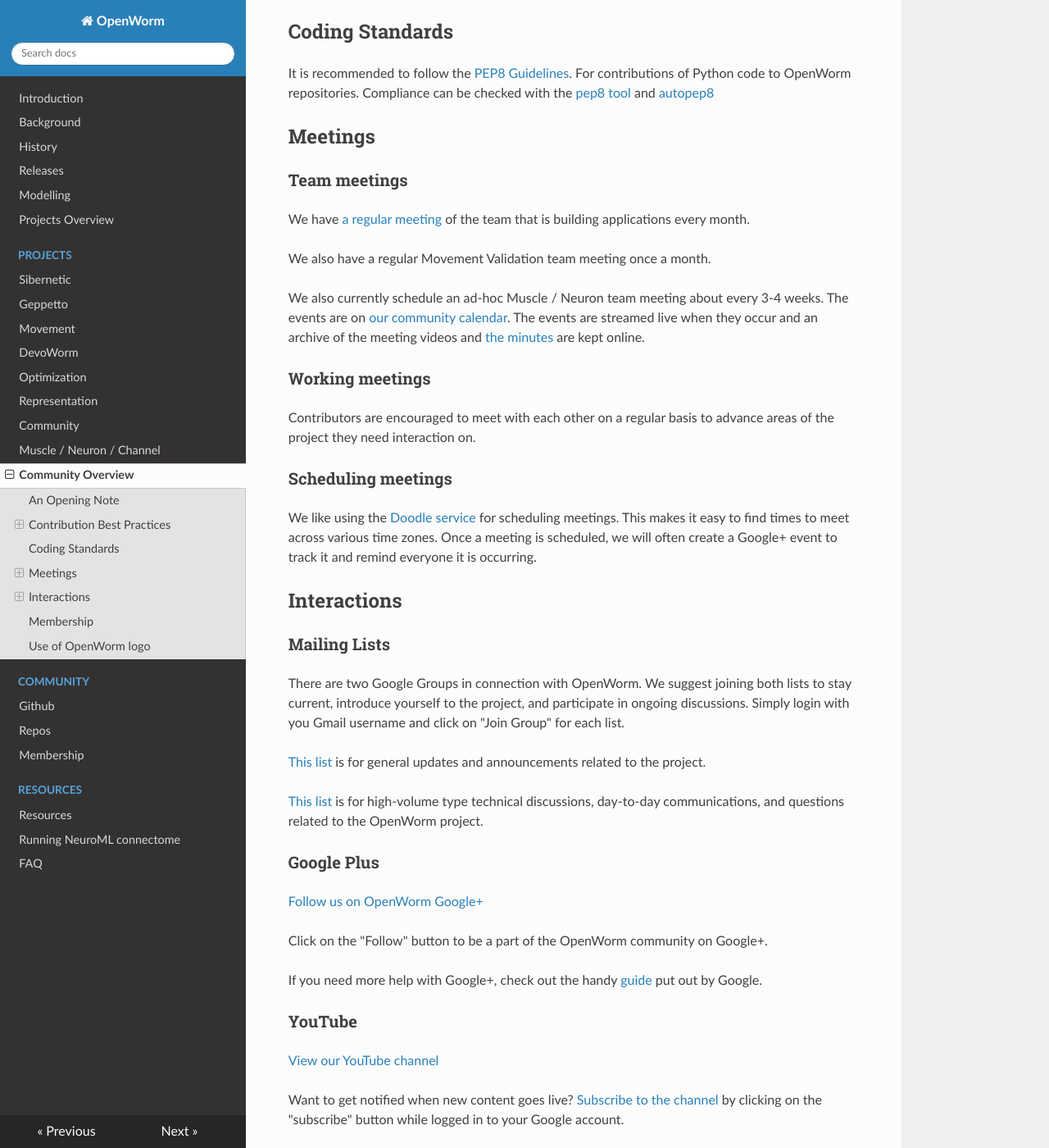
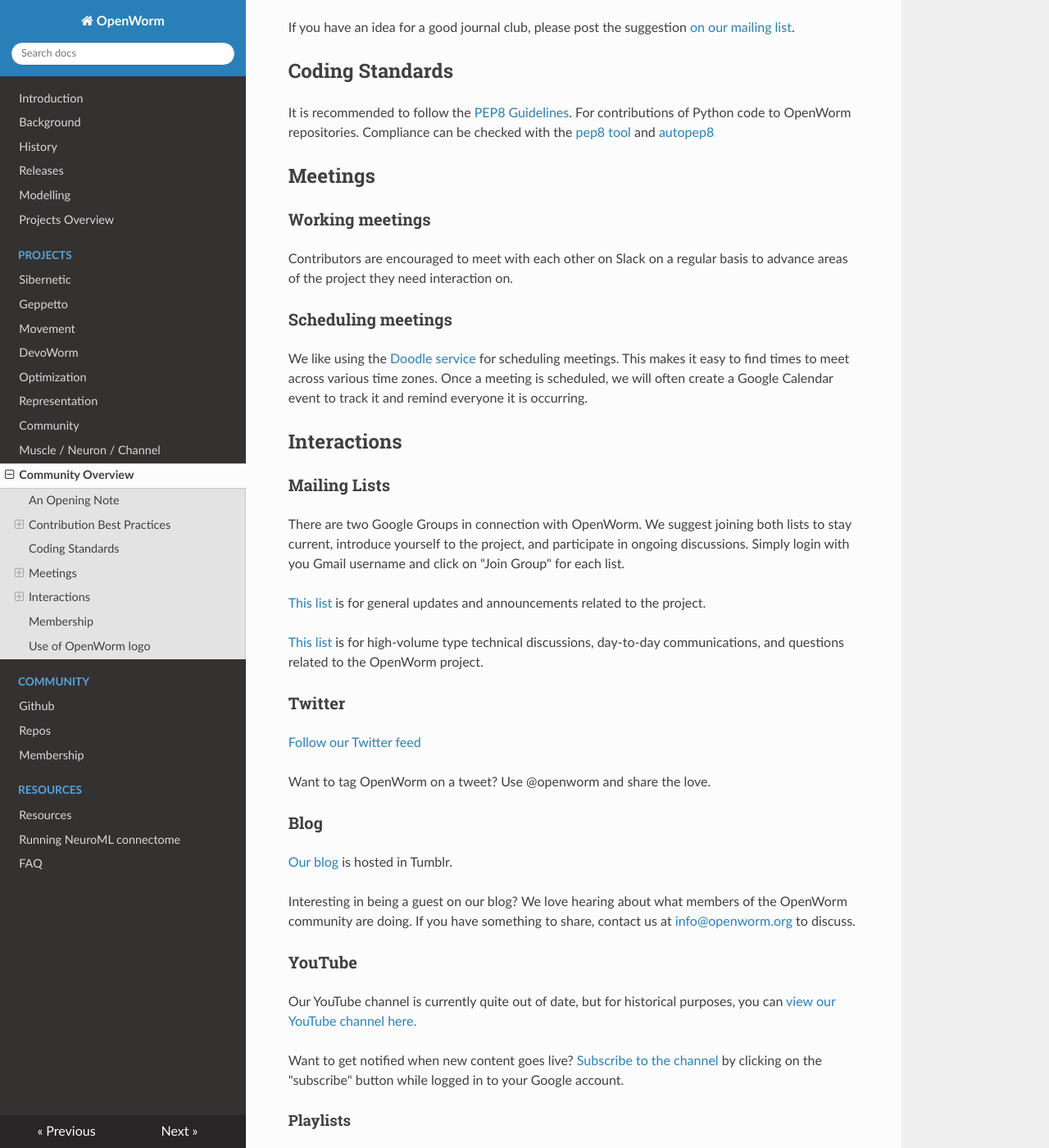
Before and after one commit to openworm/openworm_docs, an MkDocs documentation site: the page built from docs/community.md, in a window 1280 px wide and 1400 px high, scrolled down 4157 px. Shown: the whole window at 82% size. Built offline with MkDocs 1.6.1, drawn with Linux system fonts in a browser that asks for light colours; nearby versions of some CDN libraries; some of the changed text lies outside the part shown.

Commit message:
additional community updates

```diff
--- a/docs/community.md
+++ b/docs/community.md
@@ -6,8 +6,7 @@ This page contains information intended to help individuals understand what step
 An Opening Note
 ---------------
 
-Feeling lost? Not uncommon in open source projects. In fact, there are [whole papers](http://www.igor.pro.br/publica/papers/OSS2014.pdf) describing the kinds of problems you may be having and some proposed solutions. Help us make helping you easier by reaching out to us to ask for help [on the mailing list](https://groups.google.com/forum/?fromgroups#!forum/openworm-discuss).  See below for
-additional information on our repo specific chatrooms.
+Feeling lost? Not uncommon in open source projects. In fact, there are [whole papers](http://www.igor.pro.br/publica/papers/OSS2014.pdf) describing the kinds of problems you may be having and some proposed solutions. Help us make helping you easier by reaching out to us to ask for help [on the mailing list](https://groups.google.com/forum/?fromgroups#!forum/openworm-discuss).  See below for additional information on our repo specific chatrooms.
 
 Contribution Best Practices
 ---------------------------
@@ -82,7 +81,7 @@ An example of an effective proposal is [available online](https://docs.google.co
 
 ### Contributing to the OpenWorm documentation
 
-The [OpenWorm documentation](http://docs.openworm.org) is a searchable repository of knowledge we have assembled to help new users get oriented to the different areas of the project. When new contributions are made, it is important that they are incorporated into the appropriate part of the documentation.
+The [OpenWorm documentation](http://docs.openworm.org) is a searchable repository of knowledge we have assembled to help new users get oriented to the different areas of the project. When new contributions are made, it is important that they are incorporated into the appropriate part of the documentation.  The GitHub repo for the OpenWorm documentation [is here](http://github.com/openworm/openworm_docs).  An issues list for changes that we are working on to improve the documentation [is here](https://github.com/openworm/openworm_docs/issues).
 
 When they are ready to consume by the general public, simulation engines, visualization environments, and data sets should be added to [the resources page](/Resources/).
 
@@ -94,7 +93,7 @@ The documentation is published on the [ReadTheDocs service](https://readthedocs.
 
 The markdown documentation is rendered using the Python module [MkDocs](https://www.mkdocs.org), making theming and structuring much easier. The outline of the Table of Contents tree is structured in `mkdocs.yml`.
 
-Changes that appear in GitHub will automatically trigger a hook that will cause the documentation on ReadTheDocs to become rebuilt and pushed onto the site. There are different versions of the documentation that are explained below.
+After issuing a pull request and merging to master, changes that appear in GitHub will automatically trigger a hook that will cause the documentation on ReadTheDocs to become rebuilt and pushed onto the site. There are different versions of the documentation that are explained below.
 
 #### OpenWorm Documentation Versions
 
@@ -130,21 +129,13 @@ It is recommended to follow the [PEP8 Guidelines](http://legacy.python.org/dev/p
 Meetings
 --------
 
-### Team meetings
-
-We have [a regular meeting](https://www.youtube.com/watch?v=-IyHokN8FkA&list=PL8ACJC0fGE7C7zlCBqkx1LMN1DHGKVp22) of the team that is building applications every month.
-
-We also have a regular Movement Validation team meeting once a month.
-
-We also currently schedule an ad-hoc Muscle / Neuron team meeting about every 3-4 weeks. The events are on [our community calendar](https://www.google.com/calendar/embed?src=bqvlrm642m3irjehbethokkcdg%40group.calendar.google.com). The events are streamed live when they occur and an archive of the meeting videos and [the minutes](https://drive.google.com/#folders/0B8QUskXehbJtNWM2MjUyM2EtOTMxMC00MWY3LWEyNWMtNDUwMjRiNjM0Mjcx) are kept online.
-
 ### Working meetings
 
-Contributors are encouraged to meet with each other on a regular basis to advance areas of the project they need interaction on.
+Contributors are encouraged to meet with each other on Slack on a regular basis to advance areas of the project they need interaction on.
 
 ### Scheduling meetings
 
-We like using the [Doodle service](http://doodle.com) for scheduling meetings. This makes it easy to find times to meet across various time zones. Once a meeting is scheduled, we will often create a Google+ event to track it and remind everyone it is occurring.
+We like using the [Doodle service](http://doodle.com) for scheduling meetings. This makes it easy to find times to meet across various time zones. Once a meeting is scheduled, we will often create a Google Calendar event to track it and remind everyone it is occurring.
 
 Interactions
 ------------
@@ -157,28 +148,6 @@ There are two Google Groups in connection with OpenWorm. We suggest joining both
 
 [This list](https://groups.google.com/forum/?hl=en#!forum/openworm-discuss) is for high-volume type technical discussions, day-to-day communications, and questions related to the OpenWorm project.
 
-### Google Plus
-
-[Follow us on OpenWorm Google+](https://plus.google.com/+OpenwormOrg/posts)
-
-Click on the "Follow" button to be a part of the OpenWorm community on Google+.
-
-If you need more help with Google+, check out the handy [guide](https://support.google.com/plus/?hl=en#topic=3049662) put out by Google.
-
-### YouTube
-
-[View our YouTube channel](http://www.youtube.com/user/OpenWorm)
-
-Want to get notified when new content goes live? [Subscribe to the channel](http://www.youtube.com/user/OpenWorm) by clicking on the "subscribe" button while logged in to your Google account.
-
-#### Playlists
-
--   Status Updates - Biweekly updates from the OpenWorm team.
--   Journal Clubs - Like journal clubs that meet in person, the OpenWorm journal clubs use discuss new discoveries, tools and resources related to neuroscience, *C. elegans*, computational biology and open source science. Journal clubs are posted to social media in advance for any to watch and recordings then become available on YouTube. Learn more about our [journal clubs](#journal-clubs).
--   Data Team meetings - Learn more about our [team meetings](#team-meetings).
--   Real *C. elegans*
--   Building Blocks
-
 ### Twitter
 
 [Follow our Twitter feed](http://twitter.com/openworm)
@@ -190,6 +159,20 @@ Want to tag OpenWorm on a tweet? Use @openworm and share the love.
 [Our blog](http://blog.openworm.org) is hosted in Tumblr.
 
 Interesting in being a guest on our blog? We love hearing about what members of the OpenWorm community are doing. If you have something to share, contact us at <info@openworm.org> to discuss.
+
+### YouTube
+
+Our YouTube channel is currently quite out of date, but for historical purposes, you can [view our YouTube channel here.](http://www.youtube.com/user/OpenWorm)
+
+Want to get notified when new content goes live? [Subscribe to the channel](http://www.youtube.com/user/OpenWorm) by clicking on the "subscribe" button while logged in to your Google account.
+
+#### Playlists
+
+-   Status Updates - Biweekly updates from the OpenWorm team.
+-   Journal Clubs - Like journal clubs that meet in person, the OpenWorm journal clubs use discuss new discoveries, tools and resources related to neuroscience, *C. elegans*, computational biology and open source science. Journal clubs are posted to social media in advance for any to watch and recordings then become available on YouTube. Learn more about our [journal clubs](#journal-clubs).
+-   Data Team meetings - Learn more about our [team meetings](#team-meetings).
+-   Real *C. elegans*
+-   Building Blocks
 
 Membership
 ----------
```
